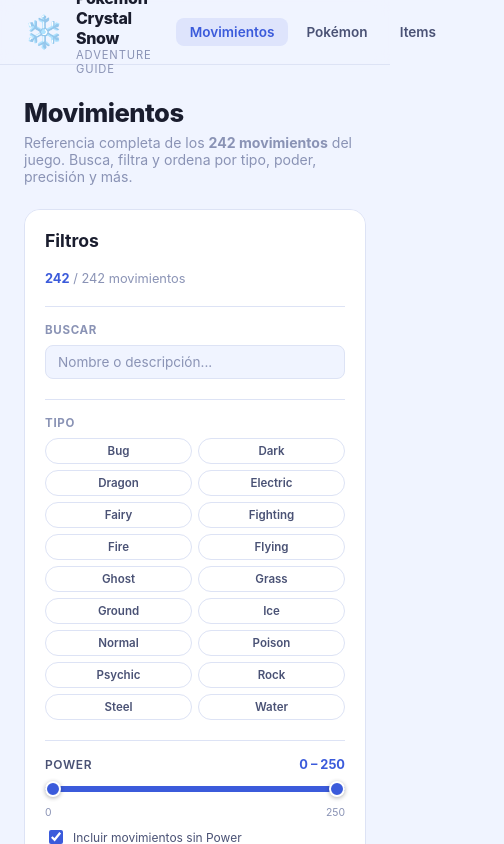
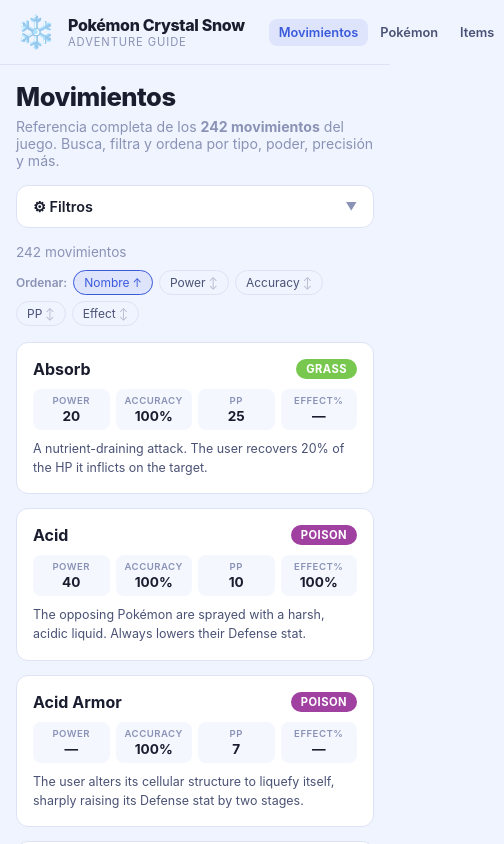
Before and after one commit to BryanS1989/pokemon-crystal-snow, a React (Vite) app: page / in a window 390 px wide. Shown: the top 844 px of the page, 504 px wide, since content can reach past the window. Built offline with nearby package versions, Linux system fonts and the light colour scheme.

Commit message:
feat: responsive mobile layout with filter drawer

```diff
--- a/src/App.module.css
+++ b/src/App.module.css
@@ -42,6 +42,7 @@
   color: var(--text-primary);
   margin: 0;
   letter-spacing: -0.02em;
+  white-space: nowrap;
 }
 
 .logoSub {
@@ -89,6 +90,30 @@
   gap: 24px;
 }
 
+@media (max-width: 540px) {
+  .headerInner {
+    padding: 0 16px;
+  }
+
+  .main {
+    padding: 16px;
+    gap: 16px;
+  }
+
+  .pageTitle {
+    font-size: 1.3rem;
+  }
+
+  .nav {
+    gap: 2px;
+  }
+
+  .navLink {
+    padding: 6px 10px;
+    font-size: 0.8rem;
+  }
+}
+
 .pageHeader {
   display: flex;
   flex-direction: column;
--- a/src/components/MoveFilters.module.css
+++ b/src/components/MoveFilters.module.css
@@ -6,12 +6,20 @@
   background: var(--card-bg);
   border: 1px solid var(--card-border);
   border-radius: 16px;
-  position: sticky;
-  top: 20px;
-  max-height: calc(100vh - 40px);
-  overflow-y: auto;
   scrollbar-width: thin;
   scrollbar-color: var(--card-border) transparent;
+}
+
+@media (max-width: 860px) {
+  .sidebar {
+    border: none;
+    border-radius: 0;
+    padding: 12px 20px 32px;
+  }
+
+  .title {
+    display: none;
+  }
 }
 
 .topRow {
--- a/src/components/MovesSection.jsx
+++ b/src/components/MovesSection.jsx
@@ -16,6 +16,19 @@
   effectRange: [10, 100],
   includePowerless: true,
   includeNoEffect: true,
+}
+
+function countActiveFilters(filters) {
+  let count = 0
+  if (filters.search.trim()) count++
+  if (filters.selectedTypes.length > 0) count++
+  if (filters.powerRange[0] !== 0 || filters.powerRange[1] !== 250) count++
+  if (filters.accuracyRange[0] !== 40 || filters.accuracyRange[1] !== 100) count++
+  if (filters.ppRange[0] !== 1 || filters.ppRange[1] !== 40) count++
+  if (filters.effectRange[0] !== 10 || filters.effectRange[1] !== 100) count++
+  if (!filters.includePowerless) count++
+  if (!filters.includeNoEffect) count++
+  return count
 }
 
 function applyFilters(moves, filters) {
@@ -60,8 +73,10 @@
   const [filters, setFilters] = useState(INITIAL_FILTERS)
   const [sortBy, setSortBy] = useState('name')
   const [sortDir, setSortDir] = useState('asc')
+  const [filtersOpen, setFiltersOpen] = useState(false)
 
   const filtered = useMemo(() => applyFilters(movesData, filters), [filters])
+  const activeFilterCount = useMemo(() => countActiveFilters(filters), [filters])
 
   const sorted = useMemo(() => {
     const arr = [...filtered]
@@ -91,14 +106,42 @@
   }
 
   return (
+    <div className={styles.wrapper}>
+      {/* Botón toggle solo visible en móvil */}
+      <button
+        className={styles.filterToggle}
+        onClick={() => setFiltersOpen(v => !v)}
+      >
+        <span>⚙ Filtros</span>
+        {activeFilterCount > 0 && (
+          <span className={styles.filterBadge}>{activeFilterCount}</span>
+        )}
+        <span className={styles.filterArrow}>{filtersOpen ? '▲' : '▼'}</span>
+      </button>
+
       <div className={styles.layout}>
+        {/* Overlay en móvil cuando el panel está abierto */}
+        {filtersOpen && (
+          <div
+            className={styles.overlay}
+            onClick={() => setFiltersOpen(false)}
+          />
+        )}
+
+        <div className={`${styles.filterPanel} ${filtersOpen ? styles.filterPanelOpen : ''}`}>
+          <div className={styles.filterPanelHeader}>
+            <span>Filtros</span>
+            <button className={styles.closeBtn} onClick={() => setFiltersOpen(false)}>✕</button>
+          </div>
           <MoveFilters
             filters={filters}
             onFiltersChange={setFilters}
             types={typesData}
             totalCount={movesData.length}
             filteredCount={filtered.length}
+            onClose={() => setFiltersOpen(false)}
           />
+        </div>
 
         <div className={styles.main}>
           <div className={styles.toolbar}>
@@ -146,5 +189,6 @@
           )}
         </div>
       </div>
+    </div>
   )
 }
--- a/src/components/MovesSection.module.css
+++ b/src/components/MovesSection.module.css
@@ -1,16 +1,128 @@
+.wrapper {
+  display: flex;
+  flex-direction: column;
+  gap: 16px;
+}
+
+/* Botón toggle filtros — solo visible en móvil */
+.filterToggle {
+  display: none;
+  align-items: center;
+  gap: 8px;
+  width: 100%;
+  padding: 12px 16px;
+  background: var(--card-bg);
+  border: 1px solid var(--card-border);
+  border-radius: 12px;
+  color: var(--text-primary);
+  font-size: 0.9rem;
+  font-weight: 600;
+  cursor: pointer;
+  text-align: left;
+}
+
+.filterBadge {
+  background: var(--accent);
+  color: #fff;
+  font-size: 0.7rem;
+  font-weight: 700;
+  padding: 1px 7px;
+  border-radius: 20px;
+}
+
+.filterArrow {
+  margin-left: auto;
+  font-size: 0.7rem;
+  color: var(--text-muted);
+}
+
+/* Layout desktop: sidebar + main */
 .layout {
   display: grid;
   grid-template-columns: 260px 1fr;
   gap: 24px;
   align-items: start;
+  position: relative;
 }
 
+.filterPanel {
+  position: sticky;
+  top: 80px;
+}
+
+.filterPanelHeader {
+  display: none;
+}
+
+.overlay {
+  display: none;
+}
+
+/* ── Responsive ────────────────────────────── */
 @media (max-width: 860px) {
+  .filterToggle {
+    display: flex;
+  }
+
   .layout {
     grid-template-columns: 1fr;
   }
+
+  .filterPanel {
+    position: fixed;
+    top: 0;
+    left: 0;
+    width: min(340px, 92vw);
+    height: 100dvh;
+    z-index: 200;
+    transform: translateX(-110%);
+    transition: transform 0.28s cubic-bezier(0.4, 0, 0.2, 1);
+    overflow-y: auto;
+    background: var(--card-bg);
+    box-shadow: 4px 0 24px rgba(0, 0, 0, 0.4);
+  }
+
+  .filterPanelOpen {
+    transform: translateX(0);
+  }
+
+  .filterPanelHeader {
+    display: flex;
+    align-items: center;
+    justify-content: space-between;
+    padding: 16px 20px 0;
+    font-size: 1rem;
+    font-weight: 700;
+    color: var(--text-primary);
+  }
+
+  .closeBtn {
+    background: none;
+    border: none;
+    color: var(--text-muted);
+    font-size: 1rem;
+    cursor: pointer;
+    padding: 4px 8px;
+    border-radius: 6px;
+    line-height: 1;
+  }
+
+  .closeBtn:hover {
+    color: var(--text-primary);
+    background: var(--stat-bg);
+  }
+
+  .overlay {
+    display: block;
+    position: fixed;
+    inset: 0;
+    background: rgba(0, 0, 0, 0.5);
+    z-index: 199;
+    backdrop-filter: blur(2px);
+  }
 }
 
+/* ── Main area ─────────────────────────────── */
 .main {
   display: flex;
   flex-direction: column;
@@ -85,6 +197,12 @@
   gap: 14px;
 }
 
+@media (max-width: 540px) {
+  .grid {
+    grid-template-columns: 1fr;
+  }
+}
+
 .empty {
   display: flex;
   flex-direction: column;
```
Lines whose indentation alone changed are shown as unchanged.
